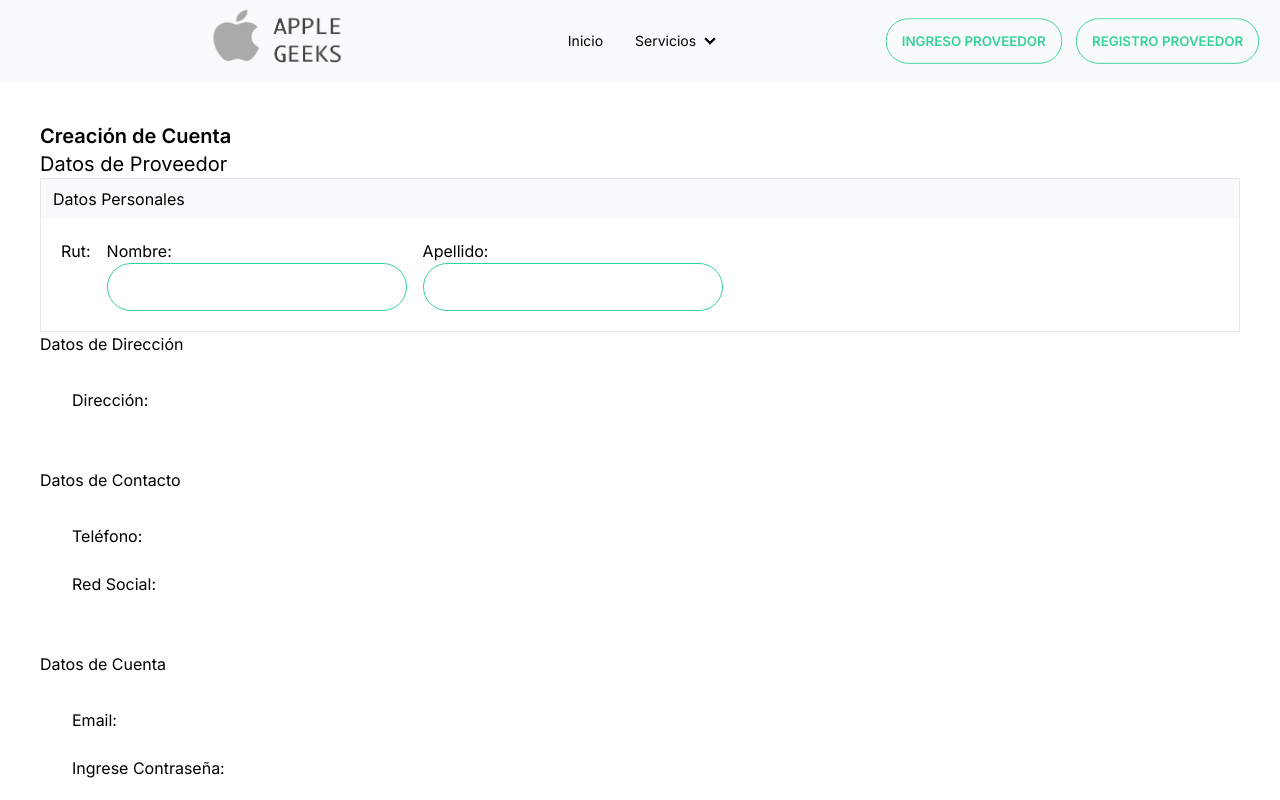
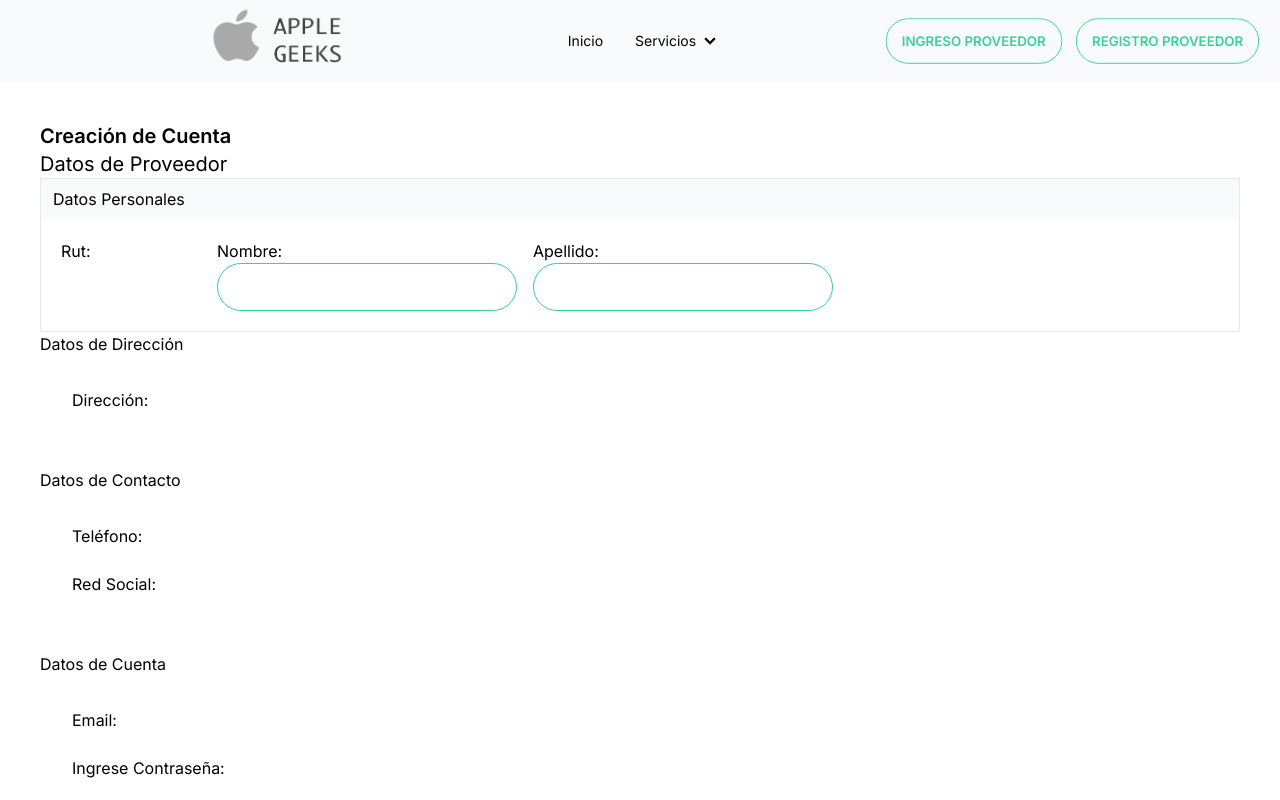
Before and after one commit to MagdalenaPizarroO/Apple-Geeks-Vercel-NextJS, a Next.js app: page /crear-proveedor in a window 1280 px wide. Shown: the top 800 px of the page. Built offline with nearby package versions, Linux system fonts and the light colour scheme.

Commit message:
registro WIP

```diff
--- a/app/crear-proveedor/page.tsx
+++ b/app/crear-proveedor/page.tsx
@@ -1,8 +1,22 @@
-import React from "react";
+import React, { useState } from "react";
+import { ValidaRut } from "./validaRut";
 
 type Props = {};
 
 const CrearProveedor = (props: Props) => {
+	const [formValues, setFormValues] = useState({
+		rut: "",
+		nombre: "",
+		apellido: "",
+		region: "",
+		comuna: "",
+		direccion: "",
+		telefono: "+569 ",
+		red_social: "http://",
+		correo: "",
+		contrasena: "",
+	});
+
 	return (
 		<div className='m-10'>
 			<h4 className=' text-xl font-semibold'>Creación de Cuenta</h4>
@@ -15,7 +29,10 @@ const CrearProveedor = (props: Props) => {
 							<div className='flex'>
 								<div className='m-2'>
 									<label htmlFor='rut'>Rut:</label>
-									{/* <ValidaRut rutInicial={formValues.rut} onChange={(formattedRut) => setFormValues({ ...formValues, rut: formattedRut })} /> */}
+									<ValidaRut
+										rutInicial={formValues.rut}
+										onChange={(formattedRut) => setFormValues({ ...formValues, rut: formattedRut })}
+									/>
 								</div>
 								<div className='m-2'>
 									<label htmlFor='nombre'>Nombre:</label>
--- a/app/crear-proveedor/validaRut.tsx
+++ b/app/crear-proveedor/validaRut.tsx
@@ -1,57 +1,56 @@
-// import React from 'react';
-// import { Formik } from 'formik';
-// import { checkRut, prettifyRut, formatRut } from "react-rut-formatter";
+import React from "react";
+import { Formik } from "formik";
+import { checkRut, prettifyRut, formatRut } from "react-rut-formatter";
 
-// export const ValidaRut = ({ rutInicial = "", onChange }) => {
-//     return (
-//         <div>
-//             <Formik
-//                 initialValues={{ rut: rutInicial }}
-//                 validate={(values) => {
-//                     const errors = {};
+interface Props {
+	rutInicial: string;
+	onChange: (formattedRut: string) => void;
+}
 
-//                     if (!values.rut) {
-//                         errors.rut = "Se requiere un RUT";
-//                     } else if (!checkRut(values.rut)) {
-//                         errors.rut = "RUT inválido";
-//                     }
+interface FormValues {
+	rut: string;
+}
 
-//                     return errors;
-//                 }}
-//                 onSubmit={(values) => {
-//                     const formattedRut = formatRut(values.rut);
-//                     console.log(formattedRut);
-//                 }}
-//             >
-//                 {({
-//                     values,
-//                     errors,
-//                     touched,
-//                     handleBlur,
-//                     handleChange,
-//                     handleSubmit,
-//                     setFieldValue,
-//                 }) => (
-//                     <form onSubmit={handleSubmit}>
-//                         <input
-//                             className="form-control"
-//                             style={{ width: "140px" }}
-//                             name="rut"
-//                             id="rut"
-//                             value={values.rut}
-//                             onChange={(event) => {
-//                                 const formatted = prettifyRut(event.target.value);
-//                                 setFieldValue("rut", formatted);
-//                                 onChange(formatted);
-//                             }}
-//                             onBlur={handleBlur}
-//                         />
-//                         {errors.rut && touched.rut && (
-//                             <p style={{ color: "red" }}>{errors.rut}</p>
-//                         )}
-//                     </form>
-//                 )}
-//             </Formik>
-//         </div>
-//     );
-// };
+export const ValidaRut: React.FC<Props> = ({ rutInicial = "", onChange }) => {
+	return (
+		<div>
+			<Formik
+				initialValues={{ rut: rutInicial }}
+				validate={(values) => {
+					const errors: Partial<FormValues> = {};
+
+					if (!values.rut) {
+						errors.rut = "Se requiere un RUT";
+					} else if (!checkRut(values.rut)) {
+						errors.rut = "RUT inválido";
+					}
+
+					return errors;
+				}}
+				onSubmit={(values: FormValues) => {
+					const formattedRut = formatRut(values.rut);
+					console.log(formattedRut);
+				}}
+			>
+				{({ values, errors, touched, handleBlur, handleChange, handleSubmit, setFieldValue }) => (
+					<form onSubmit={handleSubmit}>
+						<input
+							className='form-control'
+							style={{ width: "140px" }}
+							name='rut'
+							id='rut'
+							value={values.rut}
+							onChange={(event) => {
+								const formatted = prettifyRut(event.target.value);
+								setFieldValue("rut", formatted);
+								onChange(formatted);
+							}}
+							onBlur={handleBlur}
+						/>
+						{errors.rut && touched.rut && <p style={{ color: "red" }}>{errors.rut}</p>}
+					</form>
+				)}
+			</Formik>
+		</div>
+	);
+};
```
